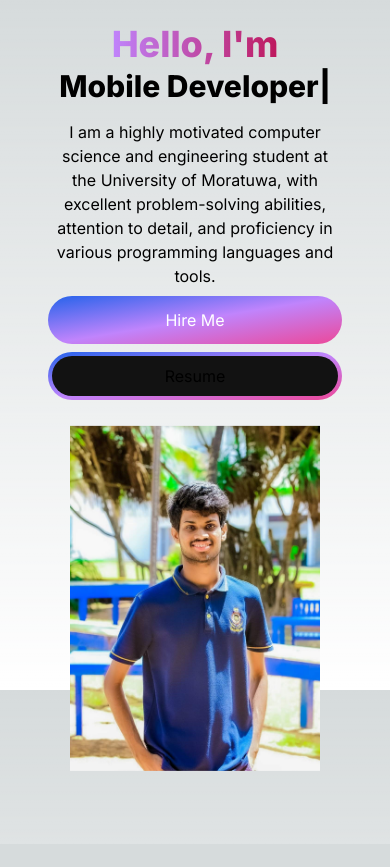
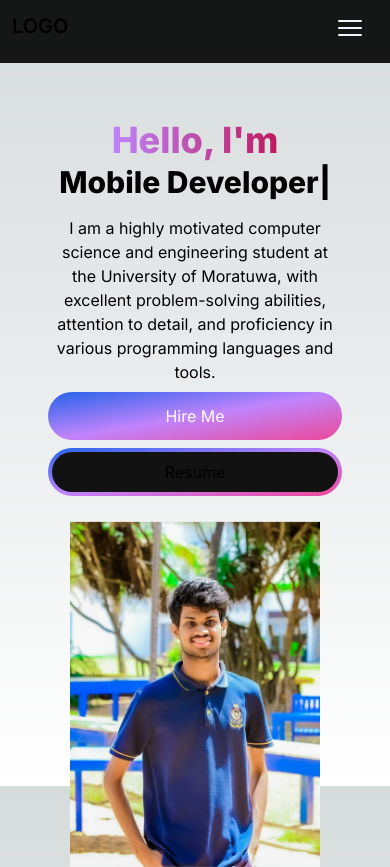
Before and after one commit to SithikaGuruge/Portfolio-My, a Next.js app in the folder my-portfolio/: page / in a window 390 px wide. Before the commit the page ends 844 px from the top, so only its background shows below. Built offline with nearby package versions, Linux system fonts and the light colour scheme.

Commit message:
navbar-completed

```diff
--- a/my-portfolio/package.json
+++ b/my-portfolio/package.json
@@ -12,6 +12,7 @@
     "next": "14.2.3",
     "react": "^18",
     "react-dom": "^18",
+    "react-icons": "^5.2.1",
     "react-type-animation": "^3.2.0"
   },
   "devDependencies": {
--- /dev/null
+++ b/my-portfolio/src/app/components/MenuItems.jsx
@@ -0,0 +1,16 @@
+import React from "react";
+import Navlink from "./NavLinks";
+
+export default function MenuItems({ links }) {
+  return (
+    <div className="sm:hidden">
+          <ul className="flex flex-col py-4 items-center">
+            {links.map((link, index) => (
+              <li key={index} className="py-2">
+                <Navlink href={link.href}>{link.name}</Navlink>
+              </li>
+            ))}
+          </ul>
+        </div>
+  );
+}
--- /dev/null
+++ b/my-portfolio/src/app/components/NavLinks.jsx
@@ -0,0 +1,8 @@
+import Link from 'next/link';
+const Navlink = ({ href, children }) => {
+    return (
+        <Link href={href} className="block pl-3 pr-4 text-white md:text-3xl rounded md:p-0 hover:text-slate-200">{children}</Link>
+    )
+}
+
+export default Navlink
--- /dev/null
+++ b/my-portfolio/src/app/components/Navbar.jsx
@@ -0,0 +1,54 @@
+"use client";
+
+import React, { useState } from "react";
+import Link from "next/link";
+import Navlink from "./NavLinks";
+import { HiBars3 } from "react-icons/hi2";
+import { FaXmark } from "react-icons/fa6";
+import MenuItems from "./MenuItems";
+
+const navLinks = [
+  { href: "#about", name: "About" },
+  { href: "#experience", name: "Experience" },
+  { href: "#projects", name: "Projects" },
+  { href: "#contact", name: "Contact" },
+];
+const Navbar = () => {
+  const [isOpen, setIsOpen] = useState(false);
+  return (
+    <nav className="fixed top-0 left-0 right-0 z-10 bg-black bg-opacity-90 ">
+      <div className="flex flex-wrap text-xl md:text-3xl justify-between item-center mx-auto px-3 py-3 font-semibold">
+        <Link href="/">LOGO</Link>
+        <div className="sm:hidden block ">
+          {!isOpen ? (
+            <button
+              onClick={() => setIsOpen(true)}
+              className="text-slate-100 px-3 rounded border-slate-200"
+            >
+              <HiBars3 className="h-8 w-8" />
+            </button>
+          ) : (
+            <button
+              onClick={() => setIsOpen(false)}
+              className="text-slate-100 px-3 rounded border-slate-200"
+            >
+              <FaXmark className="h-8 w-8" />
+            </button>
+          )}
+        </div>
+        <div className="hidden sm:block" id="navbar">
+          <ul className="flex p-4 sm:p-0 sm:flex-row sm:space-x-8 mt-0">
+            {navLinks.map((link, index) => (
+              <li key={index}>
+                <Navlink href={link.href}>{link.name}</Navlink>
+              </li>
+            ))}
+          </ul>
+        </div>
+      </div>
+      {isOpen ? <MenuItems links={navLinks} /> : null}
+    </nav>
+  );
+};
+
+export default Navbar;
--- a/my-portfolio/src/app/page.js
+++ b/my-portfolio/src/app/page.js
@@ -1,10 +1,11 @@
-import Image from "next/image";
 import HeroSection from "./components/HeroSection";
+import Navbar from "./components/Navbar";
 
 export default function Home() {
   return (
     <main className="flex  flex-col ">
-      <div className="container mx-auto px-12 py-6">
+    <Navbar/>
+      <div className="container mt-24 mx-auto px-12 py-6">
     <HeroSection/>
     </div>
     </main>
```
Also changed, not shown: my-portfolio/src/app/components/HeroSection.jsx (+2 -2 lines), 1 other file (tests, documents, lock files or other folders).
